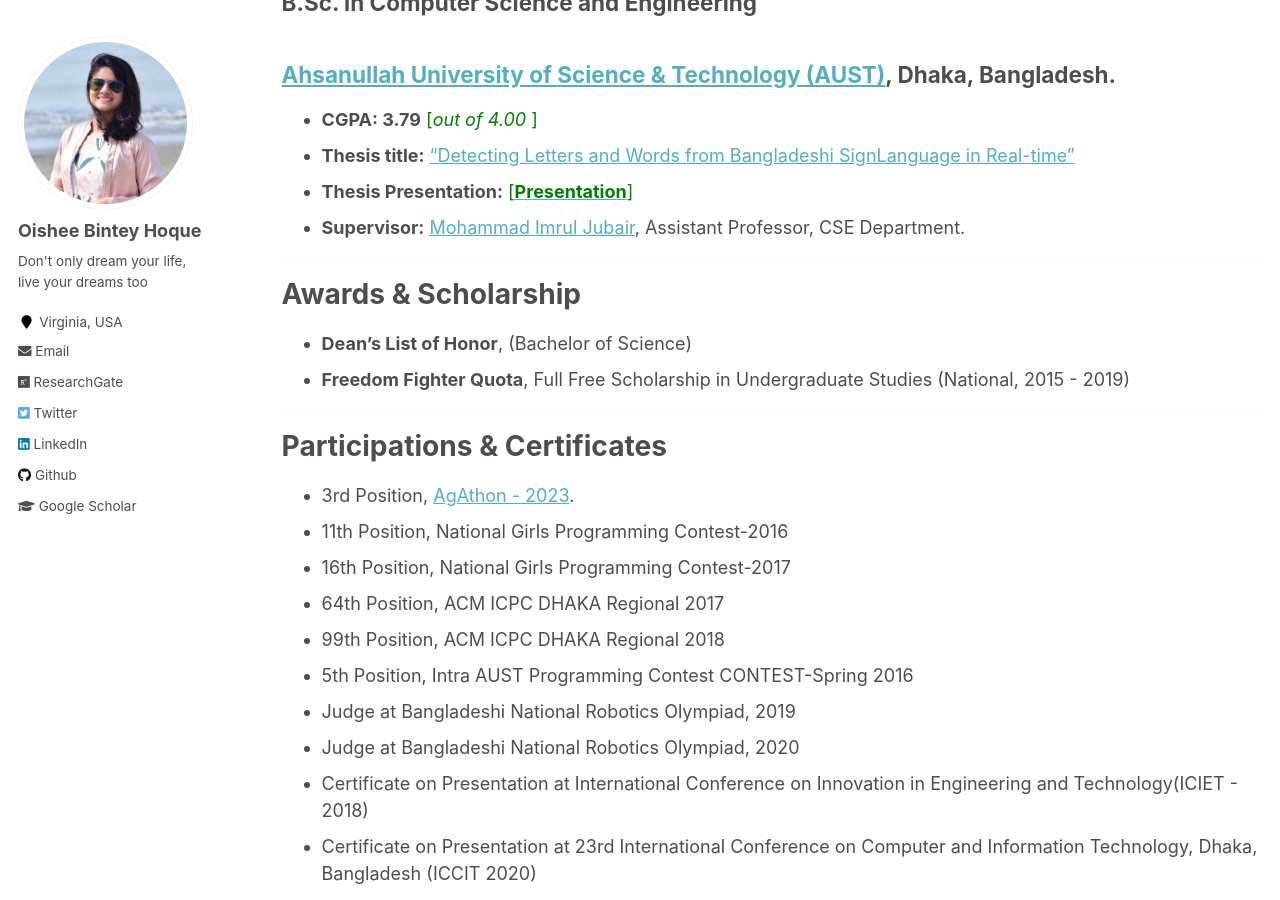
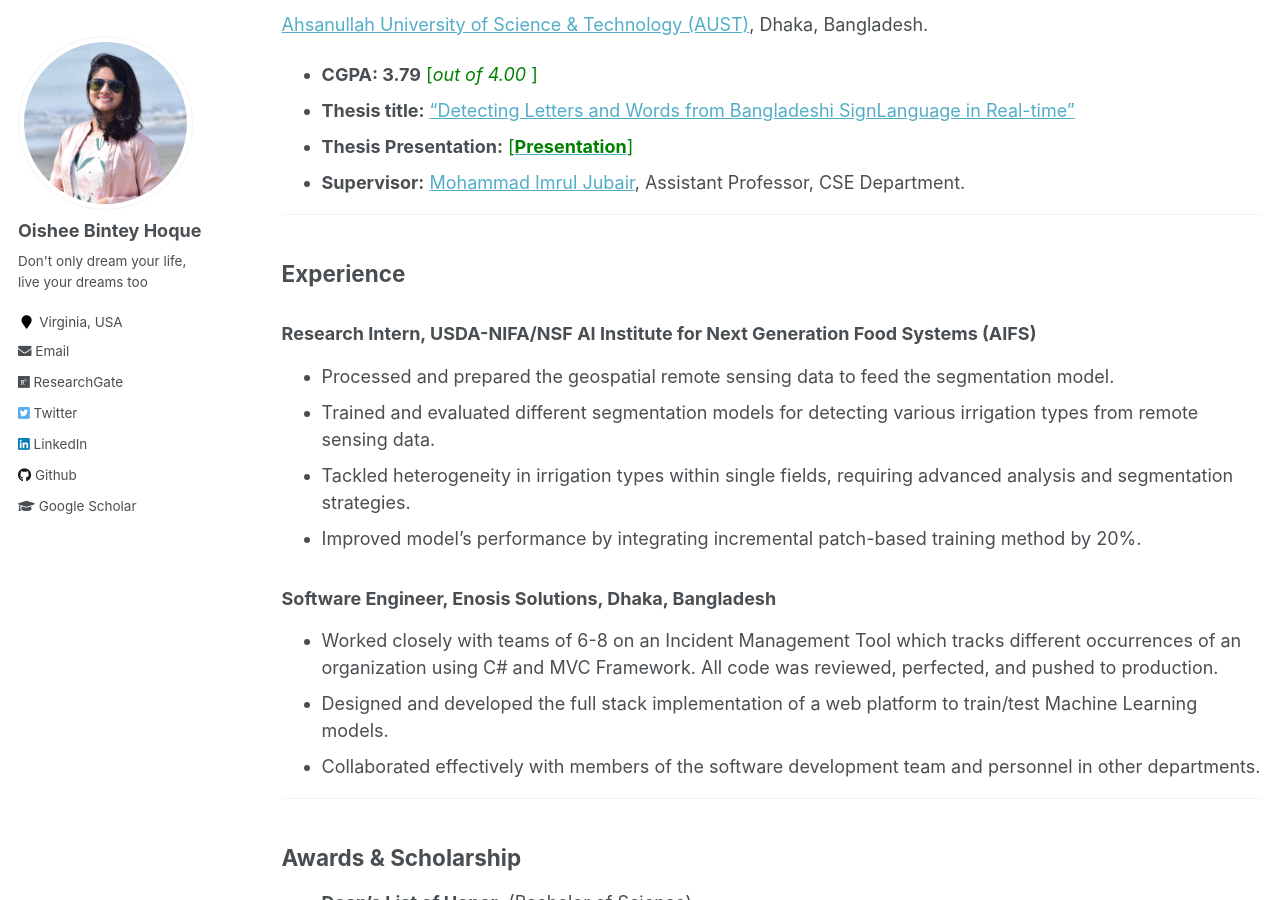
Before and after one commit to oishee-hoque/oishee-hoque.github.io, a Jekyll site: the page built from _pages/education-awards.md, in a window 1280 px wide and 900 px high, scrolled down 471 px. Built offline with Jekyll 4.4.1, drawn with Linux system fonts in a browser that asks for light colours; some of the changed text lies outside the part shown.

Commit message:
update work experience

```diff
--- a/_data/navigation.yml
+++ b/_data/navigation.yml
@@ -6,7 +6,7 @@
   - title: "Publications"
     url: /publications/
 
-  - title: "Education & Awards"
+  - title: "Education & Experience"
     url: /education-awards/
 
   - title: "Projects"
--- a/_pages/education-awards.md
+++ b/_pages/education-awards.md
@@ -7,20 +7,18 @@
   - /resume
 ---
 
-# Education
+## Education
 
-## Doctor of Philosophy, Computer Science (Aug 21 - Present)
+### Doctor of Philosophy, Computer Science (Aug 21 - Present)
 
 [University of Virginia](https://engineering.virginia.edu/departments/computer-science), Charlottesville, VA, USA.
-
----
 
 - Advisor: [Dr. Madhav Marathe](https://biocomplexity.virginia.edu/person/madhav-marathe)
 - Relevant Courses: Machine Learning in Image Processing, Machine Learning, Interpretable Machine Learning, Mobile IoT and Security, Natural Language Processing
 
-## B.Sc. in Computer Science and Engineering
+### B.Sc. in Computer Science and Engineering
 
-## [Ahsanullah University of Science & Technology (AUST)](http://aust.edu/), Dhaka, Bangladesh.
+[Ahsanullah University of Science & Technology (AUST)](http://aust.edu/), Dhaka, Bangladesh.
 
 - **CGPA: 3.79** <span style ="color:Green"> [*out of 4.00* ] </span>
 - **Thesis title:** ["Detecting Letters and Words from Bangladeshi SignLanguage in Real-time"](https://oishee-hoque.github.io/files/Defense.pdf)
@@ -29,14 +27,31 @@
 
 ---
 
-# Awards & Scholarship
+## Experience
+
+### Research Intern, USDA-NIFA/NSF AI Institute for Next Generation Food Systems (AIFS)
+
+- Processed and prepared the geospatial remote sensing data to feed the segmentation model.
+- Trained and evaluated different segmentation models for detecting various irrigation types from remote sensing data.
+- Tackled heterogeneity in irrigation types within single fields, requiring advanced analysis and segmentation strategies.
+- Improved model's performance by integrating incremental patch-based training method by 20%.
+
+### Software Engineer, Enosis Solutions, Dhaka, Bangladesh
+
+- Worked closely with teams of 6-8 on an Incident Management Tool which tracks different occurrences of an organization using C# and MVC Framework. All code was reviewed, perfected, and pushed to production.
+- Designed and developed the full stack implementation of a web platform to train/test Machine Learning models.
+- Collaborated effectively with members of the software development team and personnel in other departments.
+
+---
+
+## Awards & Scholarship
 
 - **Dean’s List of Honor**, (Bachelor of Science)
 - **Freedom Fighter Quota**, Full Free Scholarship in Undergraduate Studies (National, 2015 - 2019)
 
 ---
 
-# Participations & Certificates
+## Participations & Certificates
 
 - 3rd Position, [AgAthon - 2023](https://badgr.com/public/assertions/wJZIOVeESRiBJDtn-tRj6g?identity__email=gza5dr@virginia.edu).
 - 11th Position, National Girls Programming Contest-2016
```
Also changed, not shown: _pages/about.md (+2 -2 lines), _pages/activities.md (+1 -0 lines), _pages/projects.md (+7 -0 lines).
